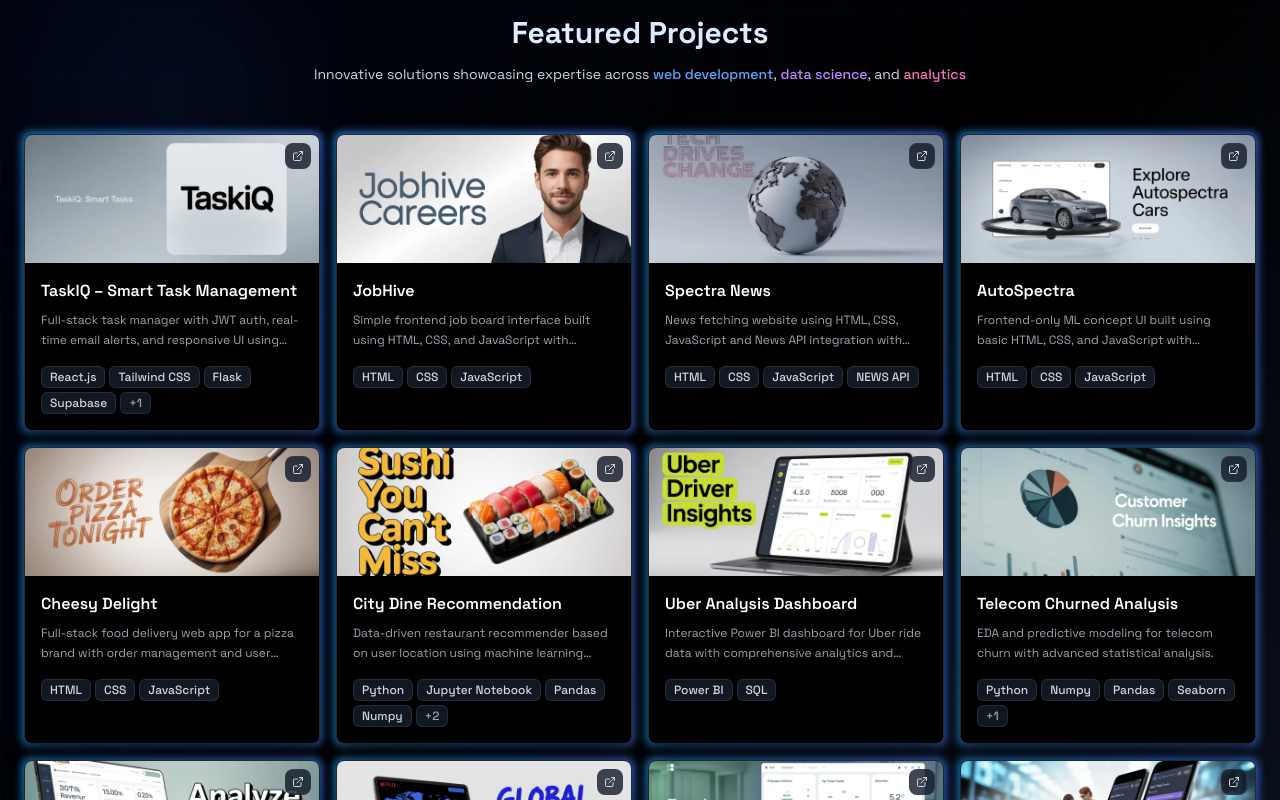
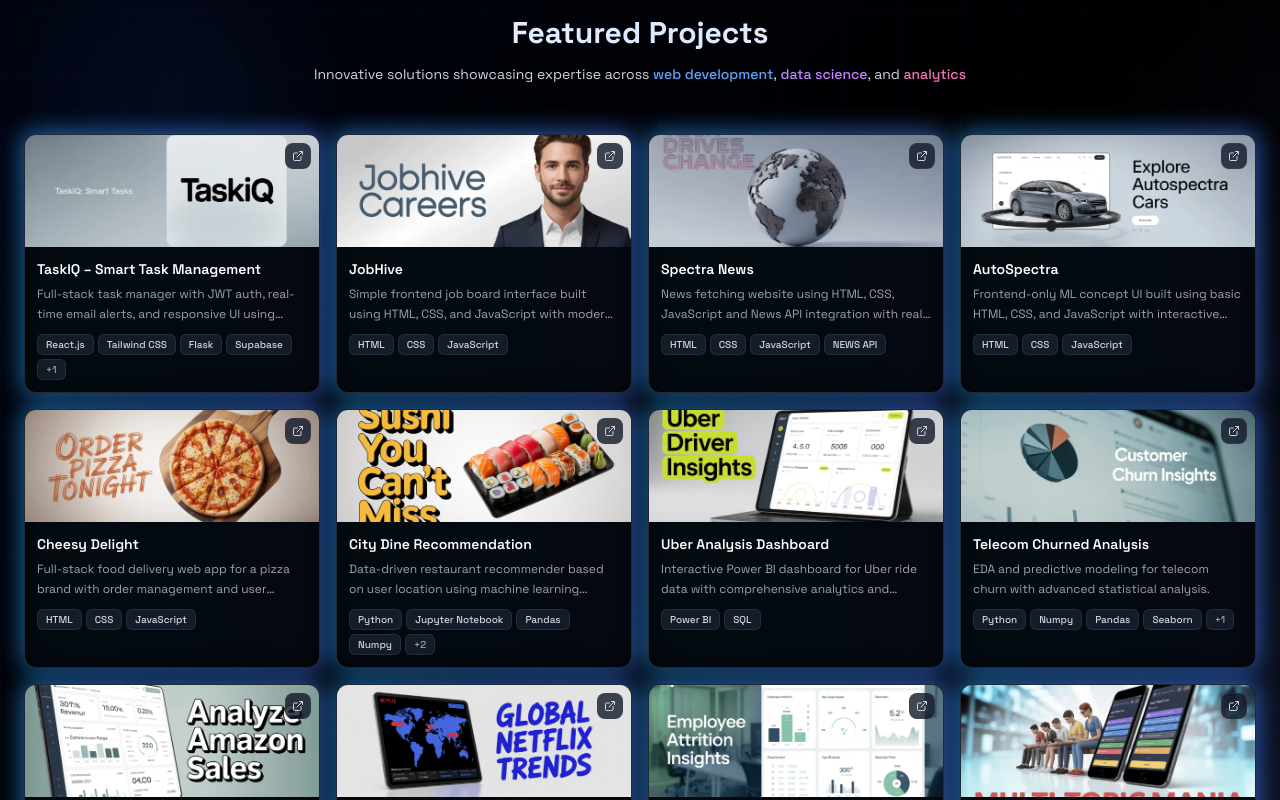
Before and after one commit to 404StudioDev/prject, a React (Vite) app: page / in a window 1280 px wide. Shown: the part 1700-2500 px from the top of the page. Built offline with nearby package versions, Linux system fonts and the light colour scheme.

Commit message:
Updated ProjectCard.tsx

```diff
--- a/src/components/ProjectCard.tsx
+++ b/src/components/ProjectCard.tsx
@@ -26,61 +26,65 @@ export default function ProjectCard({
       whileInView={{ opacity: 1, y: 0 }}
       transition={{ duration: 0.4, delay: index * 0.08, ease: [0.4, 0, 0.2, 1] }}
       viewport={{ once: true, margin: "-30px" }}
-      className="group relative h-full hover:scale-[1.03] hover:-translate-y-1 transition-transform duration-300"
+      className="group relative hover:scale-[1.025] hover:-translate-y-1 transition-transform duration-300"
     >
-      {/* 🌀 Moving Border */}
+      {/* 🔮 Glowing Gradient Border */}
       <div
-        className="absolute -inset-0.5 z-0 rounded-lg animate-gradient-x opacity-80 blur-sm"
+        className="absolute -inset-0.5 z-0 rounded-xl animate-gradient-x blur-md opacity-70 group-hover:opacity-90 transition-opacity duration-300"
         style={{
           background: "linear-gradient(270deg, #9333ea, #3b82f6, #06b6d4, #9333ea)",
           backgroundSize: "600% 600%",
         }}
       />
 
-      {/* 💎 Card Container with pure black */}
-      <div className="relative z-10 h-full rounded-lg overflow-hidden bg-black backdrop-blur-md shadow-strong border border-gray-800">
+      {/* 💻 Card Container */}
+      <div className="relative z-10 h-full rounded-xl overflow-hidden bg-black/90 backdrop-blur-md border border-gray-800 shadow-lg group-hover:shadow-cyan-500/10 transition-shadow duration-300">
         {/* 📸 Image */}
         <div className="relative overflow-hidden">
           <img
             src={image}
             alt={title}
-            className="w-full h-32 object-cover"
+            className="w-full h-28 object-cover"
           />
-          <div className="absolute top-2 right-2">
+          <div className="absolute top-2 right-2 z-20">
             <div className="p-1.5 rounded-lg bg-gray-900/80 border border-gray-700/50">
               <ExternalLink className="w-3 h-3 text-gray-300" />
             </div>
           </div>
         </div>
 
-        {/* 🧠 Info Section */}
-        <div className="p-4 space-y-2">
-          <h3 className="text-base font-semibold text-white line-clamp-1">
+        {/* 🧠 Project Info */}
+        <div className="p-3 space-y-1.5">
+          <h3 className="text-sm font-semibold text-white line-clamp-1">
             {title}
           </h3>
           <p className="text-xs text-gray-400 leading-relaxed line-clamp-2">
             {description}
           </p>
-          <div className="flex flex-wrap gap-1 pt-2">
+
+          {/* 🛠️ Tech Stack */}
+          <div className="flex flex-wrap gap-1 pt-1">
             {tech.slice(0, 4).map((techItem, techIndex) => (
               <span
                 key={techIndex}
-                className="px-2 py-0.5 text-xs font-medium rounded-md bg-gray-800/60 text-gray-300 border border-gray-700/50"
+                className="px-2 py-0.5 text-[10px] font-medium rounded-md bg-gray-800/60 text-gray-300 border border-gray-700/50"
               >
                 {techItem}
               </span>
             ))}
             {tech.length > 4 && (
-              <span className="px-2 py-0.5 text-xs font-medium rounded-md bg-gray-800/60 text-gray-400 border border-gray-700/50">
+              <span className="px-2 py-0.5 text-[10px] font-medium rounded-md bg-gray-800/60 text-gray-400 border border-gray-700/50">
                 +{tech.length - 4}
               </span>
             )}
           </div>
+
+          {/* Full-card clickable area */}
           <a
             href={href}
             target="_blank"
             rel="noopener noreferrer"
-            className="absolute inset-0 z-20"
+            className="absolute inset-0 z-30"
             aria-label={`View ${title} project`}
           />
         </div>
```
